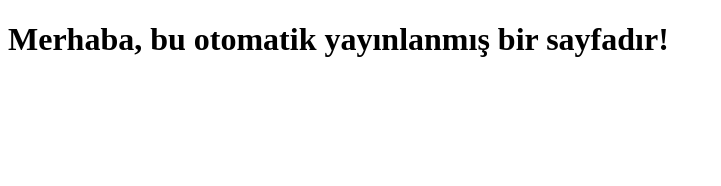
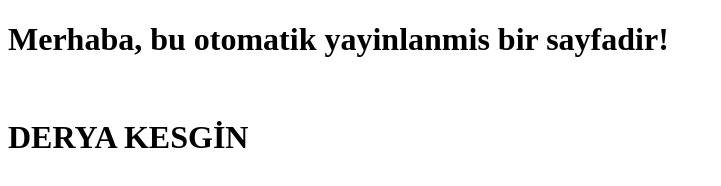
Before and after one commit to DeryaKesgin/jenkins4alttan, a plain HTML site: page index.html in a window 1280 px wide. Shown: the whole page, without its empty margins (0-721 px from the left). Drawn offline with Linux system fonts and the light colour scheme.

Commit message:
İkinci commit

```diff
--- a/index.html
+++ b/index.html
@@ -5,6 +5,8 @@
   <title>Merhaba Dünya</title>
 </head>
 <body>
-  <h1>Merhaba, bu otomatik yayınlanmış bir sayfadır!</h1>
+  <h1>Merhaba, bu otomatik yayinlanmis bir sayfadir!</h1>
+  <br>
+  <h1>DERYA KESGİN</h1>
 </body>
 </html>
```
Also changed, not shown: 1 other file.
